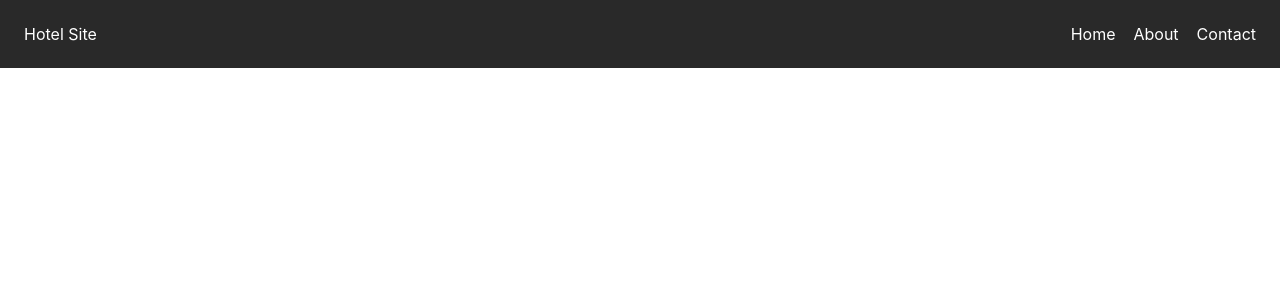
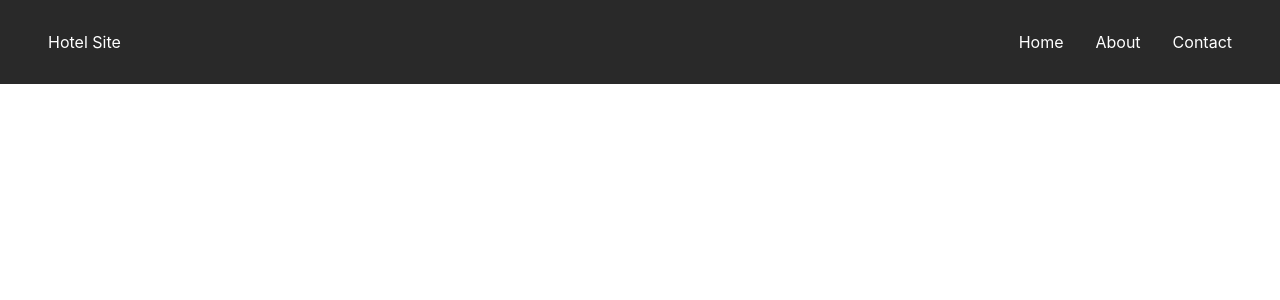
Before and after one commit to marcolvera/hotel-site, a React (Create React App) app: page / in a window 1280 px wide. Shown: the top 300 px of the page. Built offline with nearby package versions, Linux system fonts and the light colour scheme.

Commit message:
update nav links

```diff
--- a/src/components/NavBar/NavBar.css
+++ b/src/components/NavBar/NavBar.css
@@ -1,6 +1,6 @@
 #navBar {
     background-color: rgb(41, 41, 41);
-    padding: 1.5rem;
+    padding: 2rem;
     display: flex;
     justify-content: space-between;
 }
@@ -10,8 +10,10 @@
 .navLinks {
     color: white;
     text-decoration: none;
+    padding: 2rem 1rem;
 }
 
 :hover.navLinks {
     color: rgb(241, 150, 46);
+    background-color: rgb(70, 70, 70);
 }
--- a/src/components/NavBar/NavBar.jsx
+++ b/src/components/NavBar/NavBar.jsx
@@ -6,10 +6,12 @@ const NavBar = () => {
     return (
         <div>
             <div id='navBar'>
-                <Link to='/' className='navLinks'>Hotel Site</Link>
-                <div id='nav'>
-                    <Link to='/' className='navLinks'>Home</Link>&nbsp;&nbsp;&nbsp;&nbsp;
-                    <Link to='/about' className='navLinks'>About</Link>&nbsp;&nbsp;&nbsp;&nbsp;
+                <div>
+                    <Link to='/' className='navLinks'>Hotel Site</Link>
+                </div>
+                <div>
+                    <Link to='/' className='navLinks'>Home</Link>
+                    <Link to='/about' className='navLinks'>About</Link>
                     <Link to='contact' className='navLinks'>Contact</Link>
                 </div>
             </div>
@@ -17,4 +19,5 @@ const NavBar = () => {
     )
 }
 
+
 export default NavBar;
```
